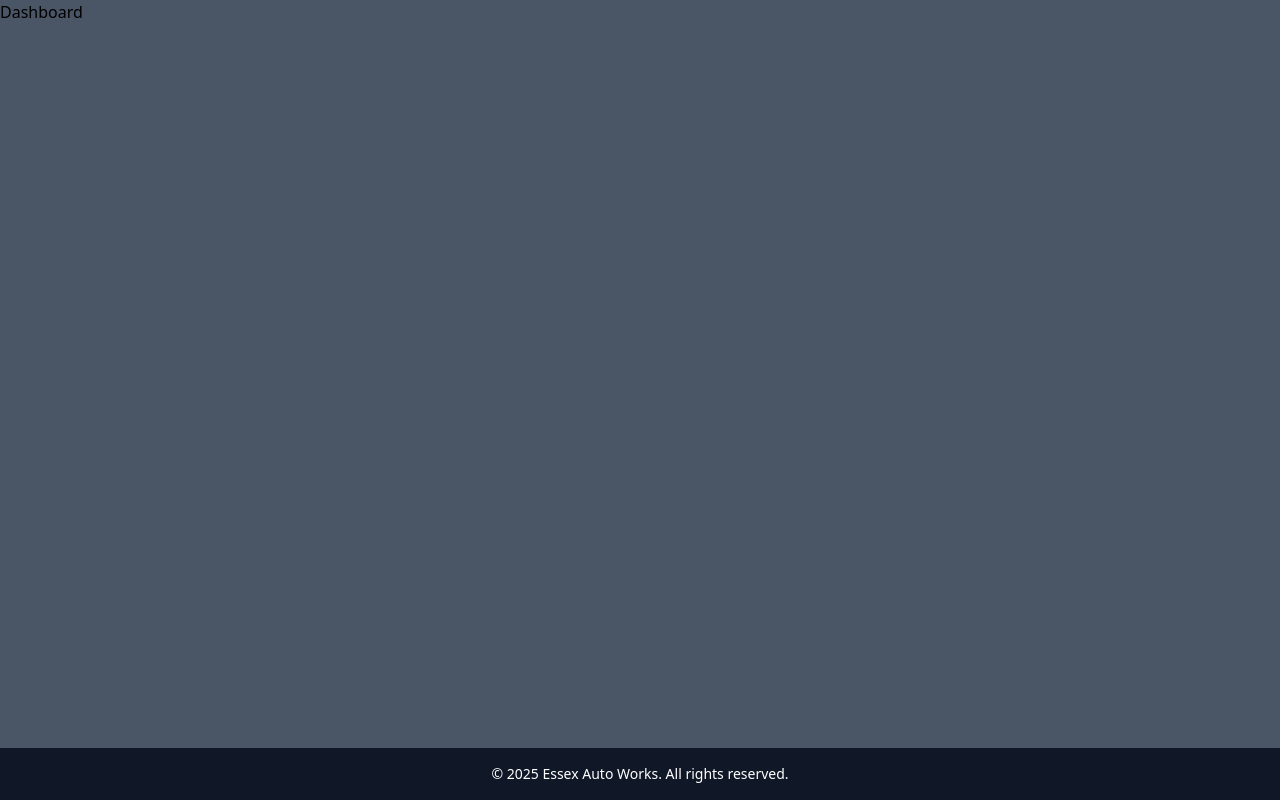
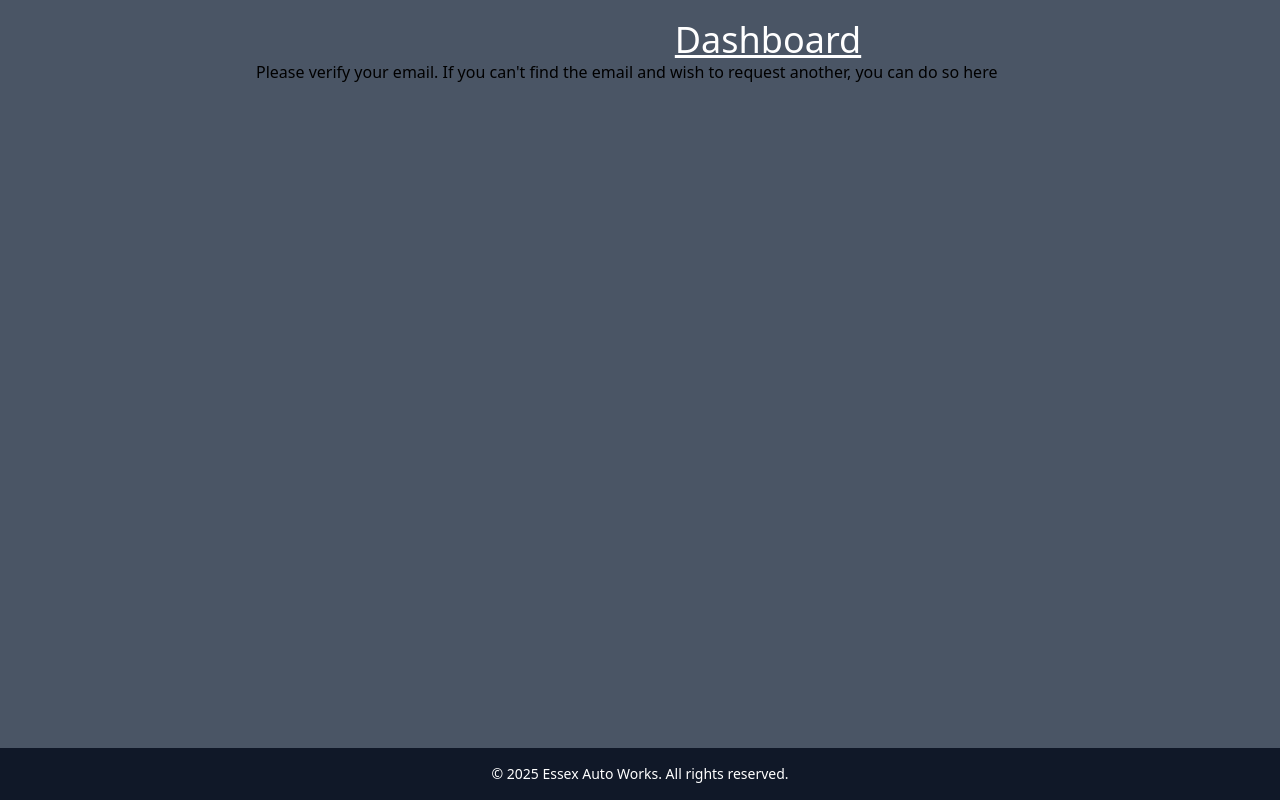
Before and after one commit to michael86/essex-auto-works-frontend, a React (Vite) app: page /dashboard in a window 1280 px wide. Built offline with nearby package versions, Linux system fonts and the light colour scheme; no server answers.

Commit message:
added margin left to push over content on md and larger screens to allow sidebar width

```diff
--- a/src/api/auth.ts
+++ b/src/api/auth.ts
@@ -6,6 +6,7 @@ import api from "./interceptors";
 
 export const fetchMe = async (): Promise<Omit<UserState, "isAuthenticated" | "isLoading">> => {
   const res = await api.get("/auth/me", { withCredentials: true });
+  console.log(res);
   return res.data.data;
 };
 
--- a/src/components/Navbar/NavAside.tsx
+++ b/src/components/Navbar/NavAside.tsx
@@ -7,7 +7,11 @@ const NavAside: React.FC<Props> = ({ open, setOpen }) => {
   return (
     <aside
       id="default-sidebar"
-      className={`fixed top-0 left-0 z-40 w-64 h-screen transition-transform duration-300 ease-in-out ${open ? "translate-x-0" : "-translate-x-full md:translate-x-0"}`}
+      className={`fixed top-0 left-0 z-40 w-64 h-screen transition-transform duration-300 ease-in-out ${open ? "translate-x-0" : "-translate-x-full md:translate-x-0"}
+         fixed top-0 left-0 z-40
+         w-64 h-screen
+         transition-transform duration-300 ease-in-out
+         -translate-x-full md:translate-x-0`}
       aria-label="Sidebar"
     >
       <div className="h-full px-3 py-4 overflow-y-auto bg-gray-50 dark:bg-gray-800">
@@ -33,11 +37,7 @@ const NavAside: React.FC<Props> = ({ open, setOpen }) => {
             <path
               strokeLinecap="round"
               strokeLinejoin="round"
-              d={
-                !open
-                  ? "M3.75 6.75h16.5M3.75 12h16.5m-16.5 5.25h16.5"
-                  : "M6 18 18 6M6 6l12 12"
-              }
+              d={!open ? "M3.75 6.75h16.5M3.75 12h16.5m-16.5 5.25h16.5" : "M6 18 18 6M6 6l12 12"}
             />
           </svg>
         </button>
--- a/src/pages/Dashboard.tsx
+++ b/src/pages/Dashboard.tsx
@@ -1,5 +1,20 @@
+import { Link } from "@tanstack/react-router";
+import { useAppSelector } from "../store";
+
 const Dashboard = () => {
-  return <h1>Dashboard</h1>;
+  const emailVerified = useAppSelector((s) => s.user.emailVerified);
+
+  return (
+    <>
+      <h1 className="text-center mt-5 text-4xl text-white underline">Dashboard</h1>
+      {emailVerified === 0 && (
+        <p>
+          Please verify your email. If you can't find the email and wish to request another, you can
+          do so <Link to="/resend-verification">here</Link>
+        </p>
+      )}
+    </>
+  );
 };
 
 export default Dashboard;
--- a/src/pages/Landing.tsx
+++ b/src/pages/Landing.tsx
@@ -11,7 +11,7 @@ const Landing = () => {
     <AuthGuard>
       <header>{isAuthenticated && <NavBar />}</header>
 
-      <main className="flex-1 ">
+      <main className="flex-1 md:ml-64">
         <Outlet />
       </main>
 
--- a/src/store/slices/user.ts
+++ b/src/store/slices/user.ts
@@ -5,6 +5,7 @@ export interface UserState {
   firstName: string | null;
   lastName: string | null;
   role: "admin" | "staff" | null;
+  emailVerified: number;
   isAuthenticated: boolean;
   isLoading: boolean;
   tokenVerified: boolean;
@@ -15,6 +16,7 @@ const initialState: UserState = {
   firstName: null,
   lastName: null,
   role: null,
+  emailVerified: 0,
   isAuthenticated: false,
   isLoading: false,
   tokenVerified: false,
@@ -32,6 +34,7 @@ export const userSlice = createSlice({
       state.firstName = action.payload.firstName;
       state.lastName = action.payload.lastName;
       state.role = action.payload.role;
+      state.emailVerified = action.payload.emailVerified;
       state.isAuthenticated = true;
       state.isLoading = false;
       state.tokenVerified = true;
```
